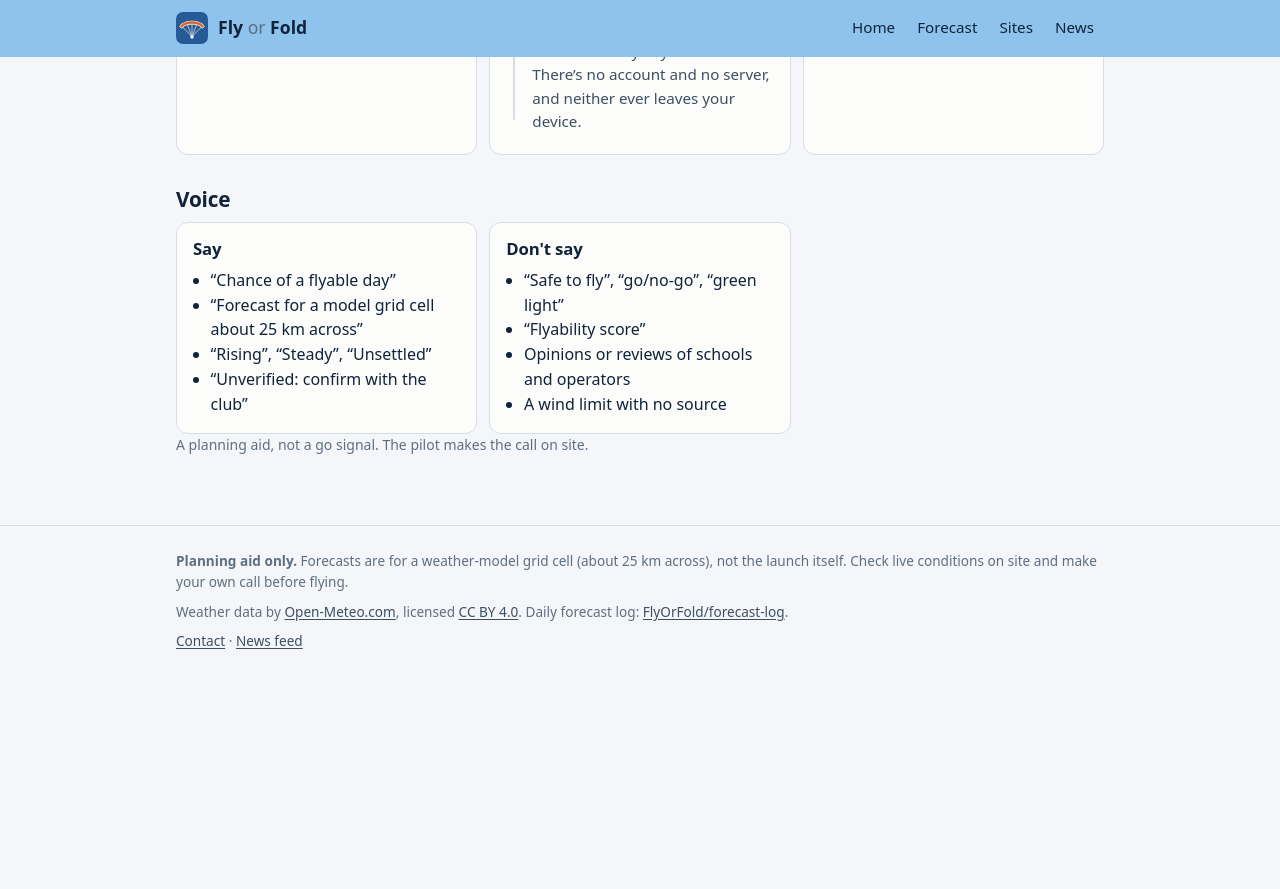
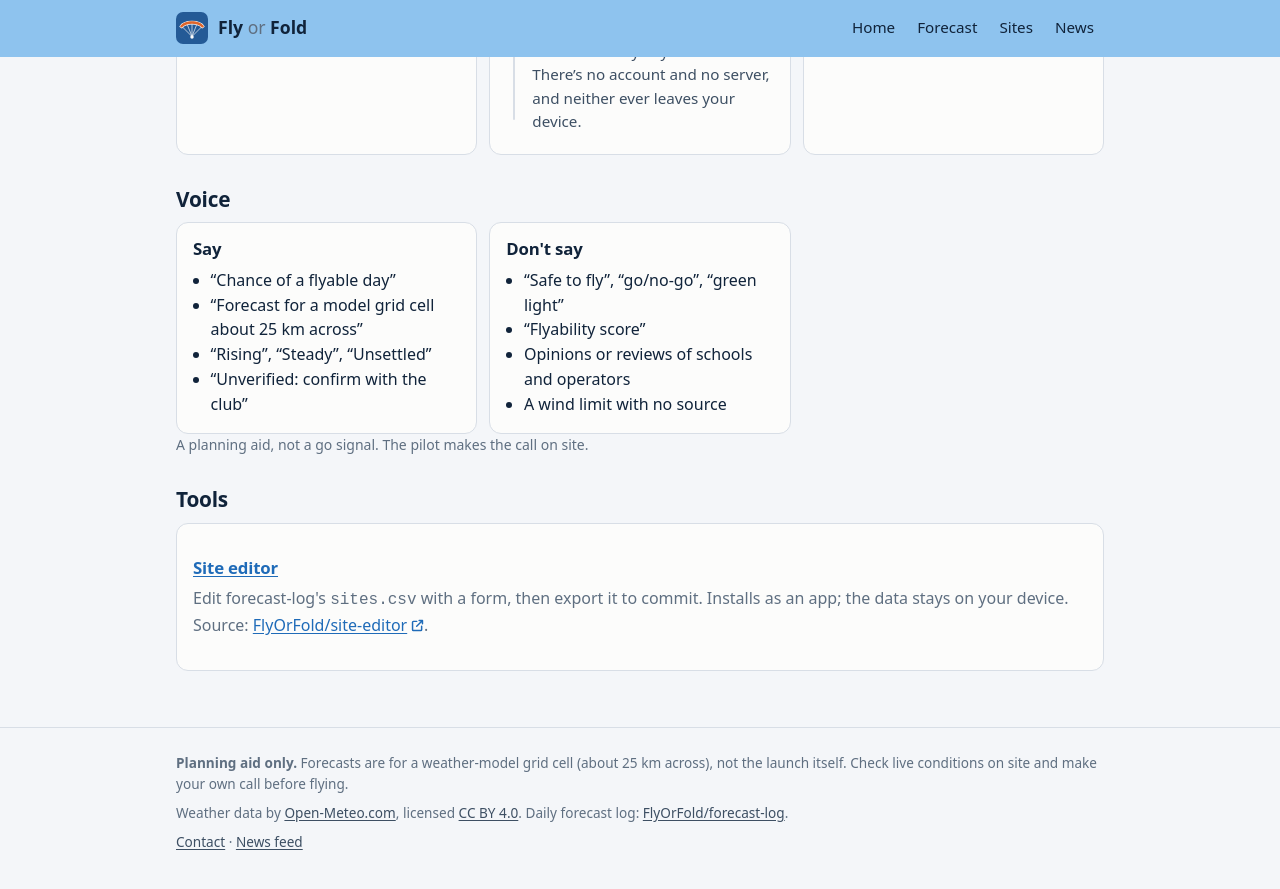
Before and after one commit to FlyOrFold/flyorfold.github.io, a Jekyll site: the page built from brand.html, in a window 1280 px wide and 900 px high, scrolled down 4778 px. Shown: the top 889 px of the window. Built offline with Jekyll 4.4.1, drawn with Linux system fonts in a browser that asks for light colours; before the commit the page ends 5477 px from its top, so only the background shows below that.

Commit message:
Brand page: link the site editor under a new Tools section
Co-Authored-By: Claude Opus 5.5 <noreply@anthropic.com>

```diff
--- a/brand.html
+++ b/brand.html
@@ -12,7 +12,7 @@ scripts:
     <h1>Fly <span class="or-light">or</span> Fold</h1>
     <p class="lede">The mark, colors, sky scene, type, components and voice. Colors and components on this page are the live ones, so it can't drift from the site.</p>
     <nav class="brand-toc" aria-label="On this page">
-      <a href="#mark">Mark</a><a href="#color">Color</a><a href="#sky">Sky scene</a><a href="#type">Type</a><a href="#components">Components</a><a href="#voice">Voice</a>
+      <a href="#mark">Mark</a><a href="#color">Color</a><a href="#sky">Sky scene</a><a href="#type">Type</a><a href="#components">Components</a><a href="#voice">Voice</a><a href="#tools">Tools</a>
     </nav>
   </div>
   {% include ridge.html %}
@@ -164,4 +164,12 @@ scripts:
     </div>
     <p class="small muted">A planning aid, not a go signal. The pilot makes the call on site.</p>
   </section>
+
+  <section id="tools" aria-labelledby="tools-h">
+    <h2 id="tools-h">Tools</h2>
+    <div class="card">
+      <h3><a href="{{ '/site-editor/' | relative_url }}">Site editor</a></h3>
+      <p class="muted">Edit forecast-log's <code>sites.csv</code> with a form, then export it to commit. Installs as an app; the data stays on your device. Source: <a class="ext" href="https://github.com/FlyOrFold/site-editor" target="_blank" rel="noopener">FlyOrFold/site-editor</a>.</p>
+    </div>
+  </section>
 </main>
```
